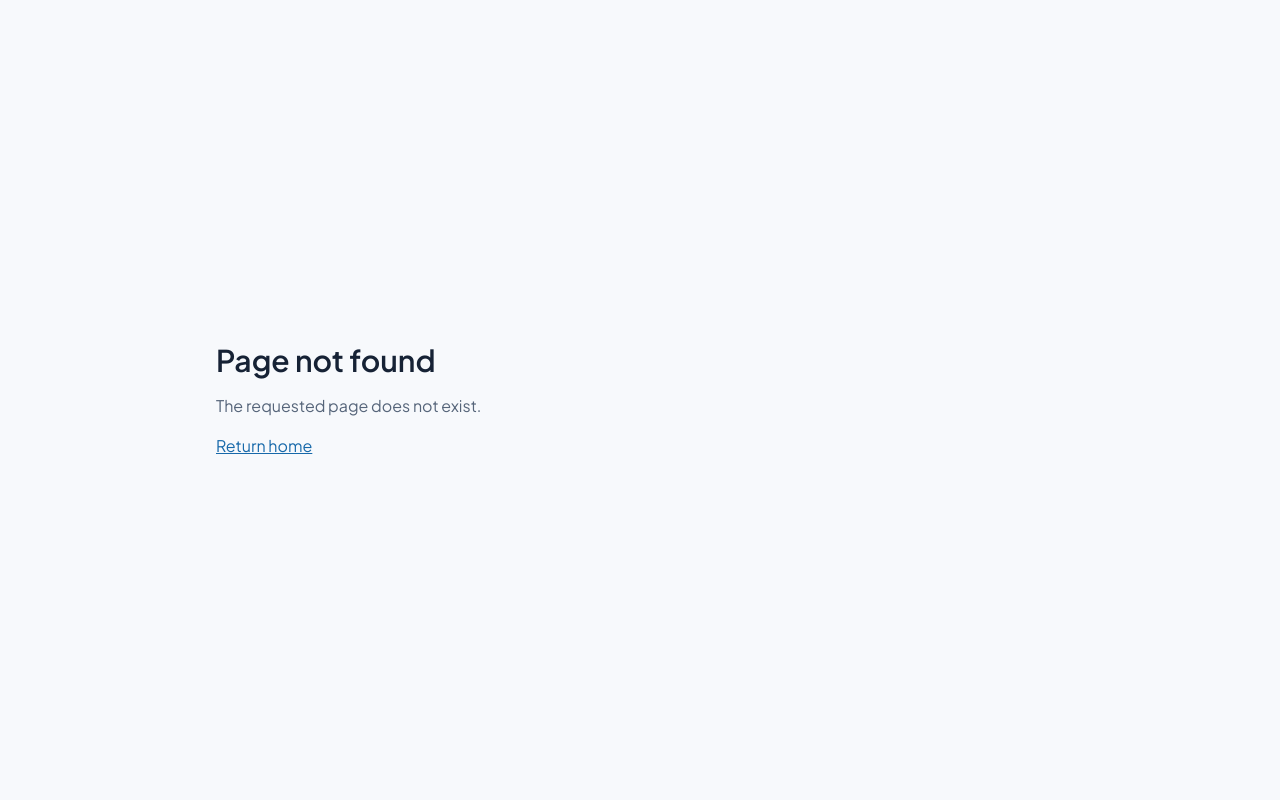
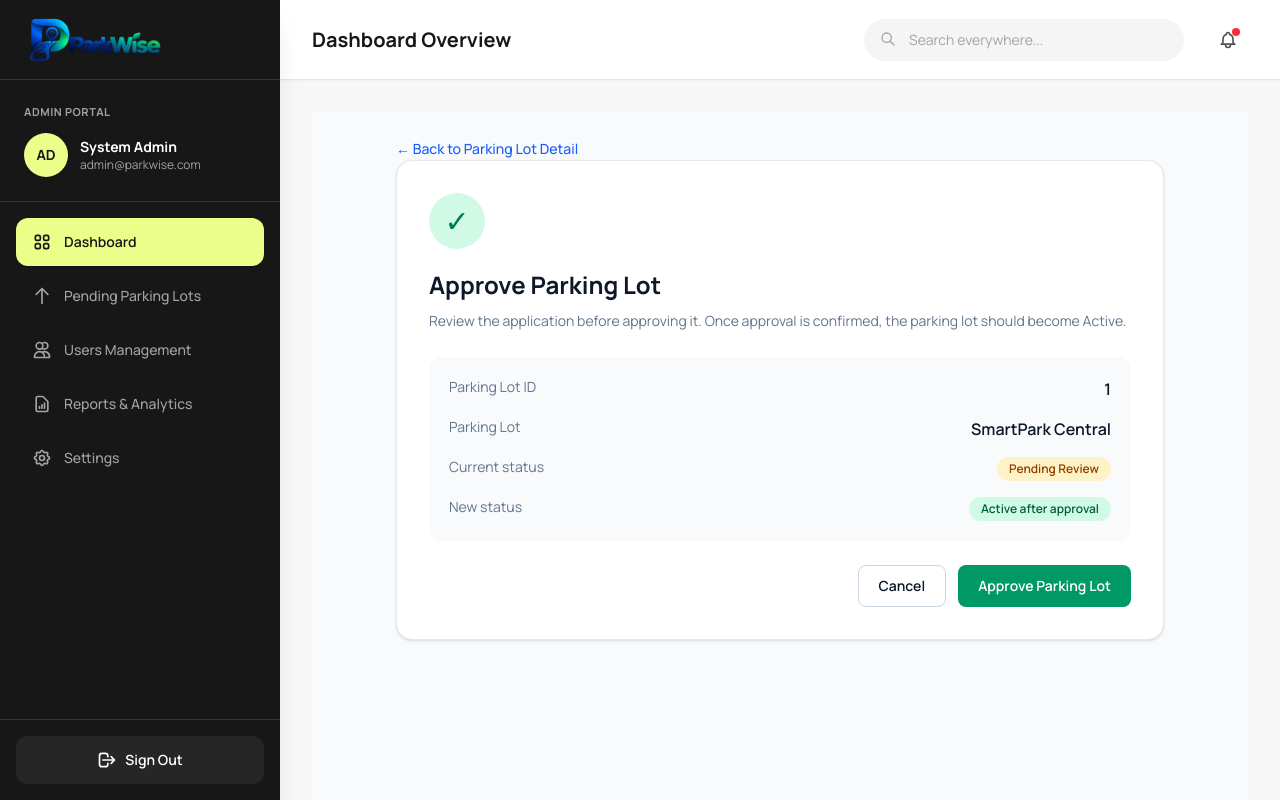
Before and after one commit to Phat-Smile/Smart_Parking_System, a Next.js app in the folder web/: page /admin/parking-lots/1/approve in a window 1280 px wide. Before the commit this address had no page. Built offline with nearby package versions, Linux system fonts and the light colour scheme.

Commit message:
feat: implement parking lot approval

```diff
--- /dev/null
+++ b/web/src/app/admin/parking-lots/[id]/approve/page.tsx
@@ -0,0 +1,170 @@
+
+"use client";
+
+import Link from "next/link";
+import { useParams, useRouter } from "next/navigation";
+import { useState } from "react";
+
+export default function ApproveParkingLotPage() {
+    const params = useParams<{ id: string }>();
+    const router = useRouter();
+    const id = decodeURIComponent(params.id);
+
+    const [showConfirm, setShowConfirm] = useState(false);
+    const [approved, setApproved] = useState(false);
+    const [loading, setLoading] = useState(false);
+
+    function handleApprove() {
+        setLoading(true);
+
+        // Demo only: replace with the actual backend approval API.
+        setApproved(true);
+        setShowConfirm(false);
+        setLoading(false);
+    }
+
+    return (
+        <main className="min-h-screen bg-slate-50 p-6 text-slate-900">
+            <div className="mx-auto max-w-3xl space-y-6">
+                <Link
+                    href={`/admin/parking-lots/${encodeURIComponent(id)}`}
+                    className="text-sm font-medium text-blue-600 hover:underline"
+                >
+                    ← Back to Parking Lot Detail
+                </Link>
+
+                <section className="rounded-2xl border border-slate-200 bg-white p-6 shadow-sm sm:p-8">
+                    <div className="flex h-14 w-14 items-center justify-center rounded-full bg-emerald-100 text-3xl text-emerald-700">
+                        ✓
+                    </div>
+
+                    <h1 className="mt-5 text-2xl font-bold">
+                        Approve Parking Lot
+                    </h1>
+
+                    <p className="mt-2 text-sm leading-6 text-slate-500">
+                        Review the application before approving it. Once approval
+                        is confirmed, the parking lot should become Active.
+                    </p>
+
+                    <div className="mt-6 space-y-4 rounded-xl bg-slate-50 p-5">
+                        <div className="flex justify-between gap-4">
+                            <span className="text-sm text-slate-500">
+                                Parking Lot ID
+                            </span>
+                            <span className="font-semibold">{id}</span>
+                        </div>
+
+                        <div className="flex justify-between gap-4">
+                            <span className="text-sm text-slate-500">
+                                Parking Lot
+                            </span>
+                            <span className="font-semibold">SmartPark Central</span>
+                        </div>
+
+                        <div className="flex justify-between gap-4">
+                            <span className="text-sm text-slate-500">
+                                Current status
+                            </span>
+                            <span className="rounded-full bg-amber-100 px-3 py-1 text-xs font-semibold text-amber-800">
+                                Pending Review
+                            </span>
+                        </div>
+
+                        <div className="flex justify-between gap-4">
+                            <span className="text-sm text-slate-500">
+                                New status
+                            </span>
+                            <span className="rounded-full bg-emerald-100 px-3 py-1 text-xs font-semibold text-emerald-800">
+                                {approved ? "Active (Demo)" : "Active after approval"}
+                            </span>
+                        </div>
+                    </div>
+
+                    {approved ? (
+                        <div
+                            role="status"
+                            className="mt-6 rounded-xl border border-emerald-200 bg-emerald-50 p-4"
+                        >
+                            <h2 className="font-semibold text-emerald-800">
+                                Demo approval completed
+                            </h2>
+                            <p className="mt-1 text-sm text-emerald-700">
+                                The interface has recorded a local demo result.
+                                The backend has not been updated.
+                            </p>
+
+                            <button
+                                onClick={() =>
+                                    router.push("/admin/parking-lots/pending")
+                                }
+                                className="mt-4 rounded-lg bg-emerald-700 px-4 py-2.5 text-sm font-semibold text-white hover:bg-emerald-800"
+                            >
+                                Back to Parking Lots
+                            </button>
+                        </div>
+                    ) : (
+                        <div className="mt-6 flex flex-wrap justify-end gap-3">
+                            <button
+                                onClick={() =>
+                                    router.push(`/admin/parking-lots/${encodeURIComponent(id)}`)
+                                }
+                                className="rounded-lg border border-slate-300 px-5 py-2.5 text-sm font-semibold hover:bg-slate-50"
+                            >
+                                Cancel
+                            </button>
+
+                            <button
+                                onClick={() => setShowConfirm(true)}
+                                className="rounded-lg bg-emerald-600 px-5 py-2.5 text-sm font-semibold text-white hover:bg-emerald-700"
+                            >
+                                Approve Parking Lot
+                            </button>
+                        </div>
+                    )}
+                </section>
+
+                {showConfirm && (
+                    <div
+                        className="fixed inset-0 z-50 flex items-center justify-center bg-slate-950/50 p-4"
+                        role="presentation"
+                    >
+                        <section
+                            role="dialog"
+                            aria-modal="true"
+                            aria-labelledby="confirm-title"
+                            className="w-full max-w-md rounded-2xl bg-white p-6 shadow-xl"
+                        >
+                            <h2 id="confirm-title" className="text-xl font-bold">
+                                Confirm approval
+                            </h2>
+
+                            <p className="mt-3 text-sm leading-6 text-slate-600">
+                                Are you sure you want to approve parking lot {id}?
+                                The intended status will change to Active.
+                            </p>
+
+                            <div className="mt-6 flex justify-end gap-3">
+                                <button
+                                    disabled={loading}
+                                    onClick={() => setShowConfirm(false)}
+                                    className="rounded-lg border border-slate-300 px-4 py-2.5 text-sm font-semibold"
+                                >
+                                    Go Back
+                                </button>
+
+                                <button
+                                    disabled={loading}
+                                    onClick={handleApprove}
+                                    className="rounded-lg bg-emerald-600 px-4 py-2.5 text-sm font-semibold text-white disabled:opacity-50"
+                                >
+                                    {loading ? "Processing..." : "Confirm Approval"}
+                                </button>
+                            </div>
+                        </section>
+                    </div>
+                )}
+            </div>
+        </main>
+    );
+}
```
